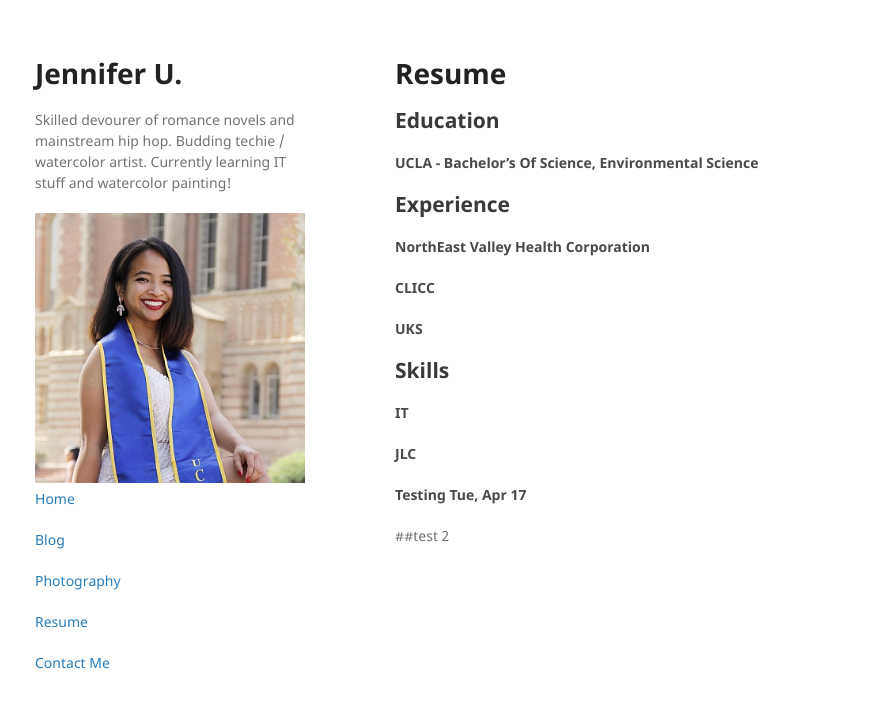
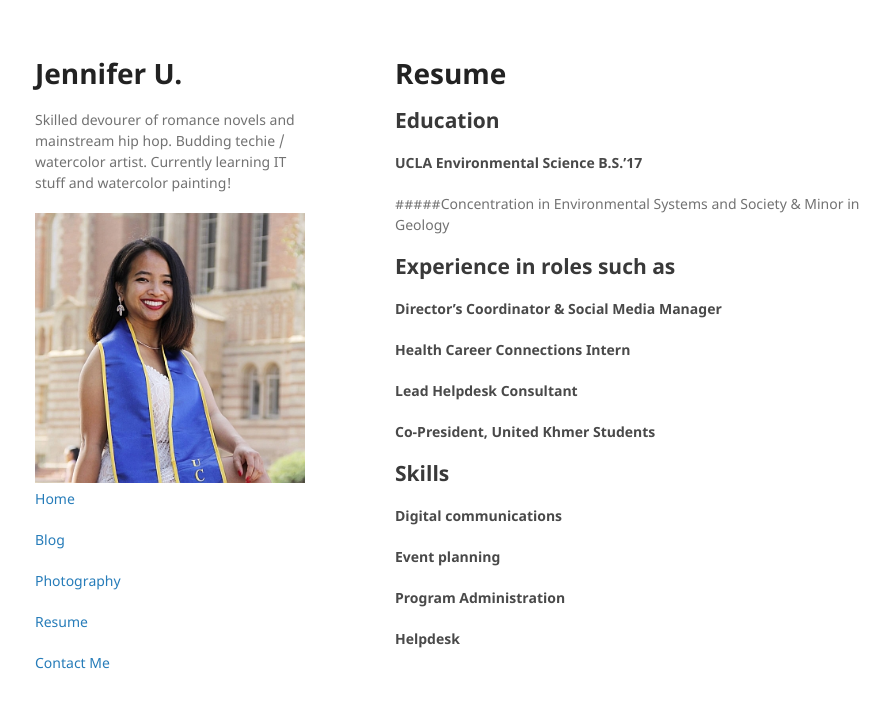
Before and after one commit to umjennifer/umjennifer.github.io, a Jekyll site: the page built from resume.md, in a window 1280 px wide. Shown: the top 708 px of the page, without its empty margins (175-1065 px from the left). Built offline with Jekyll 4.4.1, drawn with Linux system fonts in a browser that asks for light colours; our own code applies the rules of GitHub Pages for plain Markdown files.

Commit message:
updating resume

```diff
--- a/resume.md
+++ b/resume.md
@@ -3,13 +3,15 @@ layout: default
 ---
 # Resume
 ## Education
-#### UCLA - Bachelor's Of Science, Environmental Science
-## Experience
-#### NorthEast Valley Health Corporation
-#### CLICC
-#### UKS
+#### UCLA Environmental Science B.S.’17
+#####Concentration in Environmental Systems and Society & Minor in Geology
+## Experience in roles such as
+#### Director’s Coordinator & Social Media Manager
+#### Health Career Connections Intern
+#### Lead Helpdesk Consultant
+#### Co-President, United Khmer Students
 ## Skills
-#### IT
-#### JLC
-#### Testing Tue, Apr 17
-##test 2
+#### Digital communications
+#### Event planning
+#### Program Administration
+#### Helpdesk
```
